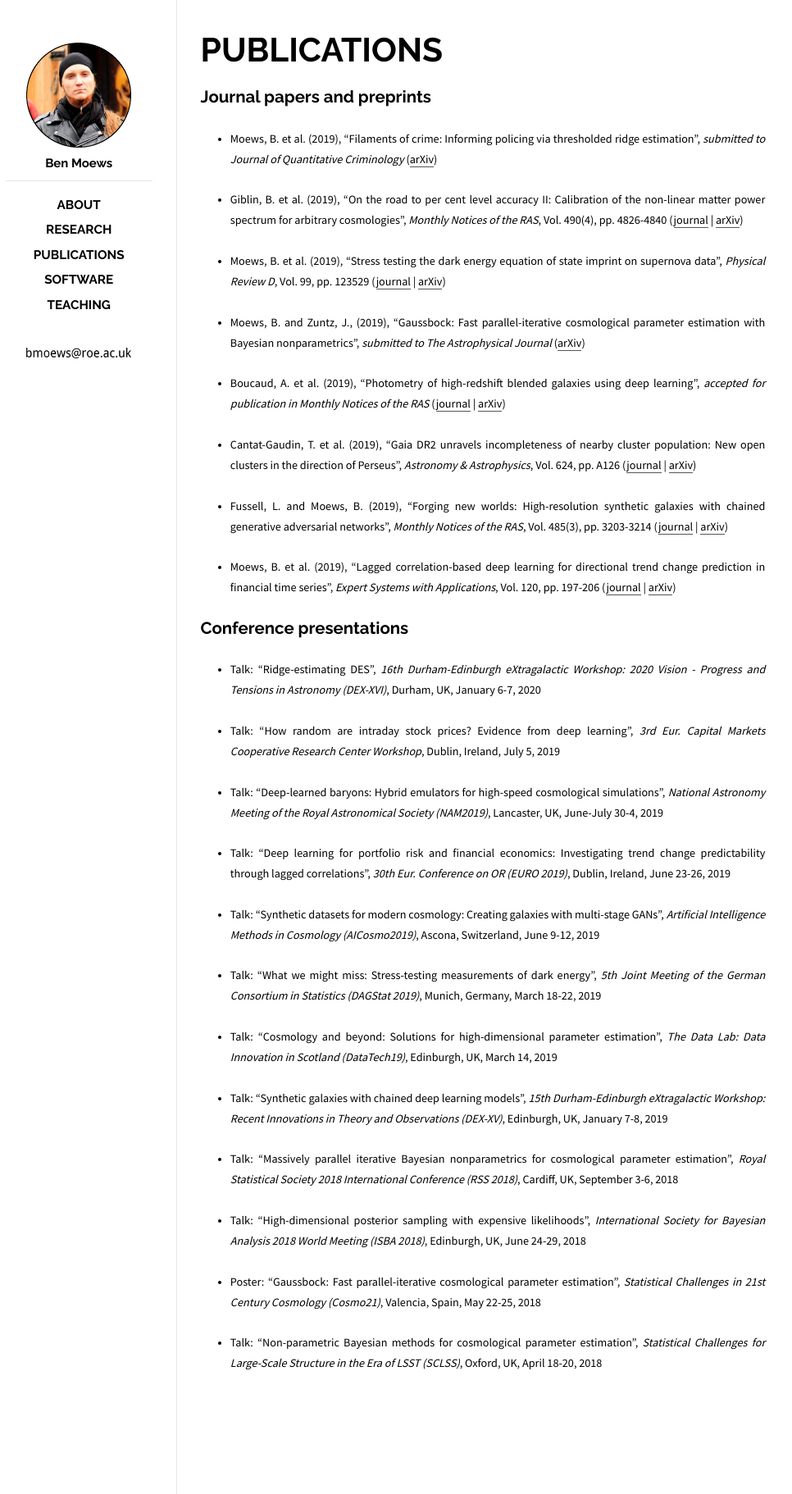
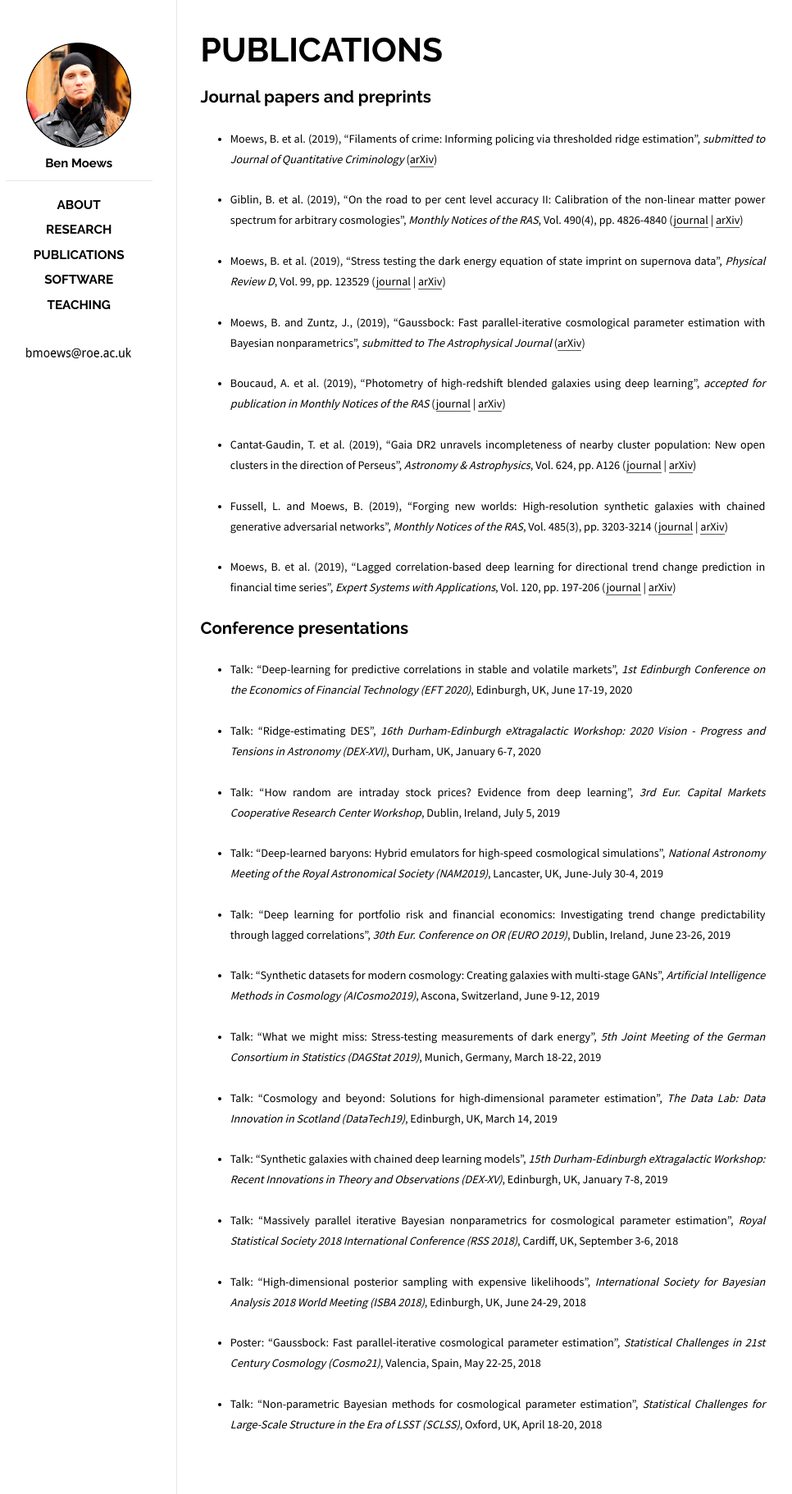
Before and after one commit to moews/moews.github.io, a Jekyll site: the page built from _posts/2017-03-25-publications.md, in a window 1280 px wide. Shown: the whole page at 82% size, without its empty margins (143-1109 px from the left). Built offline with Jekyll 4.4.1, drawn with Linux system fonts in a browser that asks for light colours.

Commit message:
Update 2017-03-25-publications.md

```diff
--- a/_posts/2017-03-25-publications.md
+++ b/_posts/2017-03-25-publications.md
@@ -28,6 +28,8 @@
 
 ## Conference presentations
 
+* <small>Talk: "Deep-learning for predictive correlations in stable and volatile markets", _1st Edinburgh Conference on the Economics of Financial Technology (EFT 2020)_, Edinburgh, UK, June 17-19, 2020</small>
+
 * <small>Talk: "Ridge-estimating DES", _16th Durham-Edinburgh eXtragalactic Workshop: 2020 Vision - Progress and Tensions in Astronomy (DEX-XVI)_, Durham, UK, January 6-7, 2020</small>
 
 * <small>Talk: "How random are intraday stock prices? Evidence from deep learning", _3rd Eur. Capital Markets Cooperative Research Center Workshop_, Dublin, Ireland, July 5, 2019</small>
```
